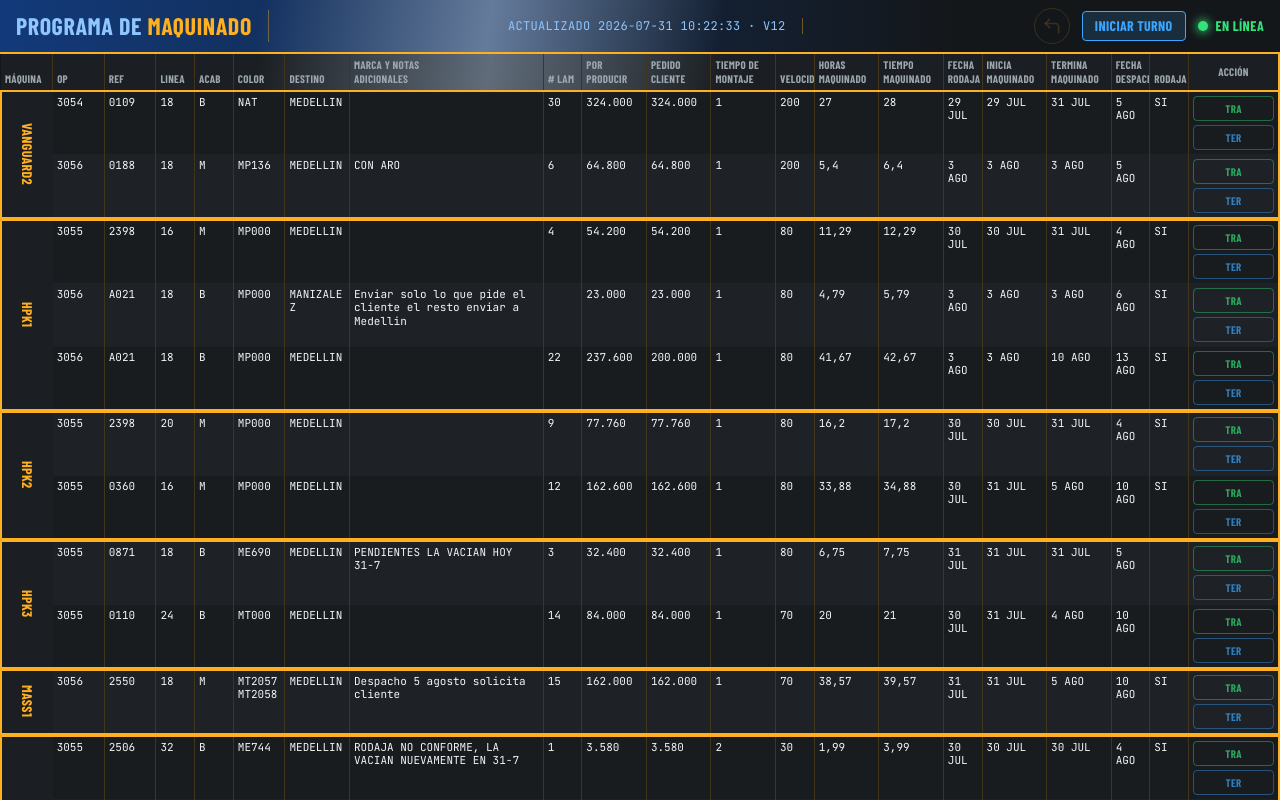
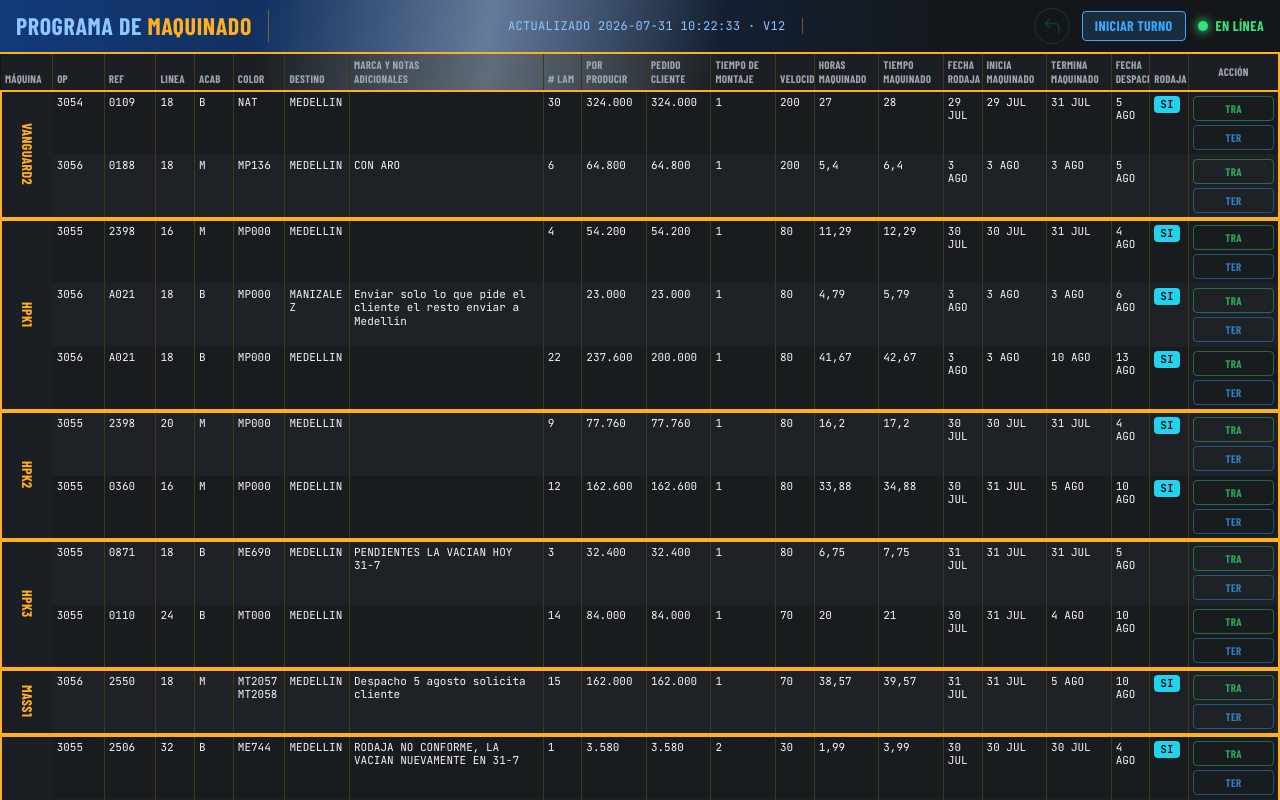
Before and after one commit to jhonzetas/progplantaglobal, a Next.js app: page / in a window 1280 px wide. Built offline with nearby package versions, Linux system fonts and the light colour scheme; no server answers; the database is empty; a web font is replaced by a local one.

Commit message:
Make RODAJA and the undo button more visible
RODAJA was getting lost against the row tinting — now renders as a
solid cyan badge that stands out regardless of TRA/TER row color.
Undo button switches from dim amber to a vivid WhatsApp-style green
with a glow, per user request.

```diff
--- a/app/page.tsx
+++ b/app/page.tsx
@@ -384,7 +384,13 @@ export default function Kiosko() {
                       key={c.key}
                       className="p-1 break-words whitespace-pre-line overflow-hidden border-r border-r-amber/20"
                     >
-                      {formatCelda(c.key, fila[c.key])}
+                      {c.key === "RODAJA" && fila[c.key] ? (
+                        <span className="inline-block rounded bg-cyan-400 px-1.5 py-0.5 font-bold text-panel">
+                          {formatCelda(c.key, fila[c.key])}
+                        </span>
+                      ) : (
+                        formatCelda(c.key, fila[c.key])
+                      )}
                     </td>
                   ))}
                   <td className="p-1 border-r-2 border-r-amber">
@@ -443,8 +449,8 @@ function BotonDeshacer({
       aria-label="Deshacer última marcación"
       className={`w-9 h-9 rounded-full flex items-center justify-center border transition-opacity ${
         disabled
-          ? "opacity-40 cursor-not-allowed border-amber/40 text-amber/40"
-          : "border-amber text-amber bg-amber/15"
+          ? "opacity-40 cursor-not-allowed border-signal-green/40 text-signal-green/40"
+          : "border-signal-green bg-signal-green text-panel shadow-[0_0_10px_3px_rgba(51,226,122,0.65)]"
       }`}
     >
       <svg
```
